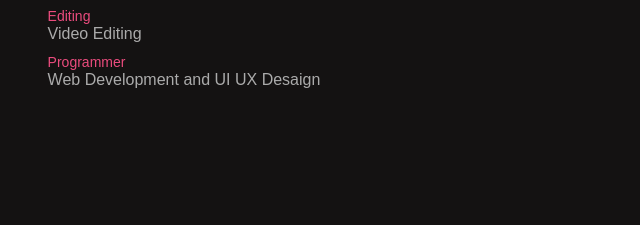
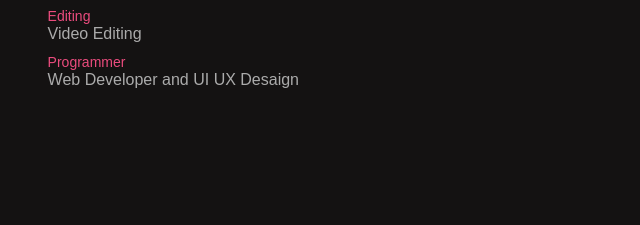
Before and after one commit to arnannn/my-portofolio, a plain HTML site: page index.html in a window 1280 px wide. Shown: the part 783-1008 px from the top of the page, 490-1130 px from the left. Drawn offline with Linux system fonts and the light colour scheme.

Commit message:
Update index.html

```diff
--- a/index.html
+++ b/index.html
@@ -94,7 +94,7 @@
                             <ul>
                                 <li><span>Graphic Desaign</span><br>Editing Desaign</li>
                                 <li><span>Editing</span><br>Video Editing</li>
-                                <li><span>Programmer</span><br>Web Development and UI UX Desaign</li>
+                                <li><span>Programmer</span><br>Web Developer and UI UX Desaign</li>
                             </ul>
                         </div>
                         <div class="tab-contents" id="Experience">
```
